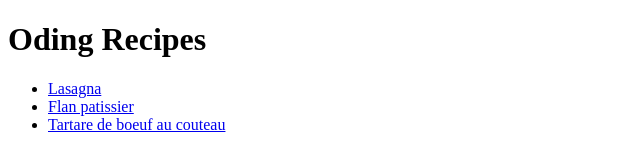
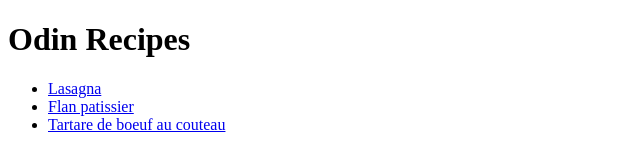
Before and after one commit to PepsPrime/odin-recipes, a plain HTML site: page index.html in a window 1280 px wide. Shown: the whole page, without its empty margins (0-640 px from the left). Drawn offline with Linux system fonts and the light colour scheme.

Commit message:
fixed a typo and changed the head title

```diff
--- a/index.html
+++ b/index.html
@@ -3,10 +3,10 @@
 <head>
     <meta charset="UTF-8">
     <meta name="viewport" content="width=device-width, initial-scale=1.0">
-    <title>Document</title>
+    <title>Odin recipes</title>
 </head>
 <body>
-    <h1>Oding Recipes</h1>
+    <h1>Odin Recipes</h1>
     <ul>
         <li><a href="./recipes/lasagna.html">Lasagna</a></li>
         <li><a href="./recipes/flan_patissier.html">Flan patissier</a></li>
```
